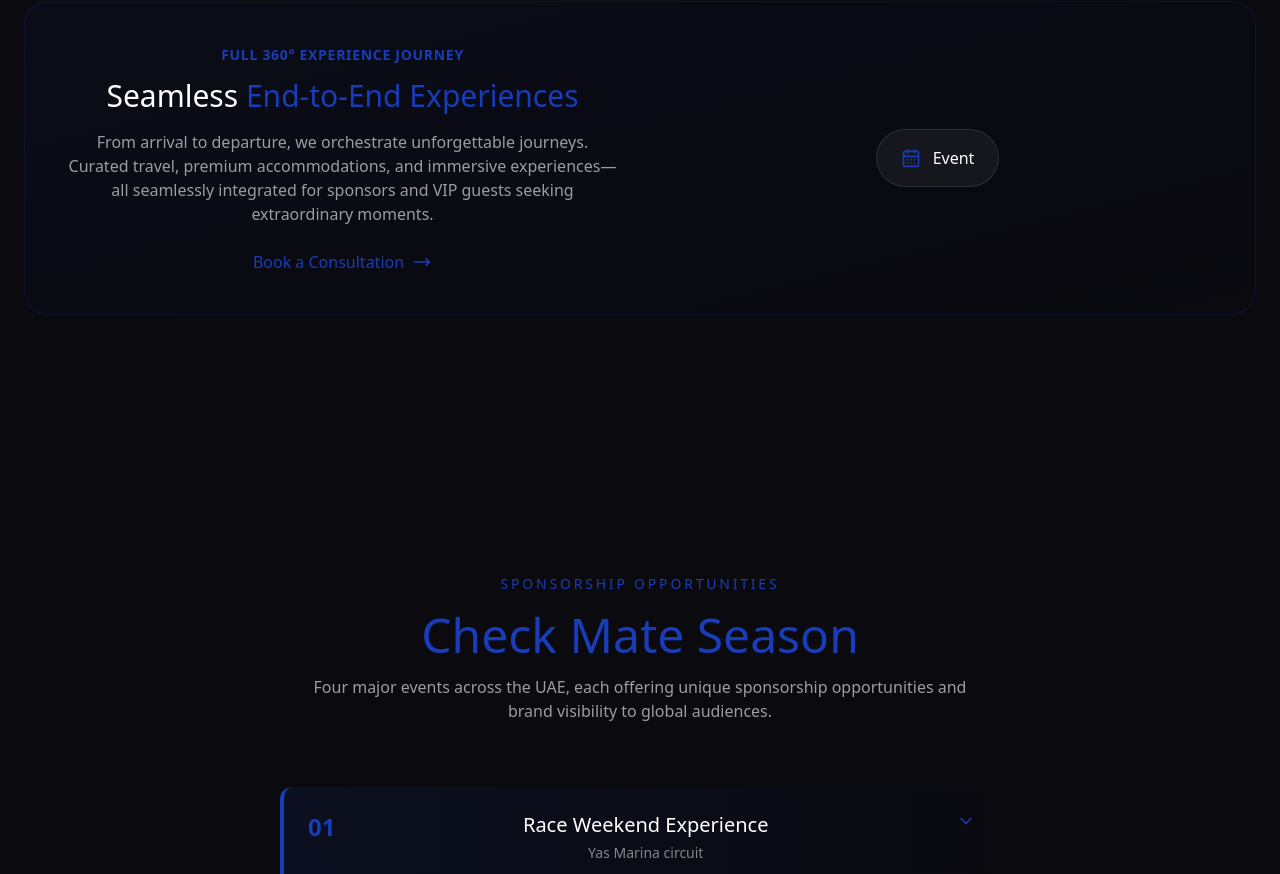
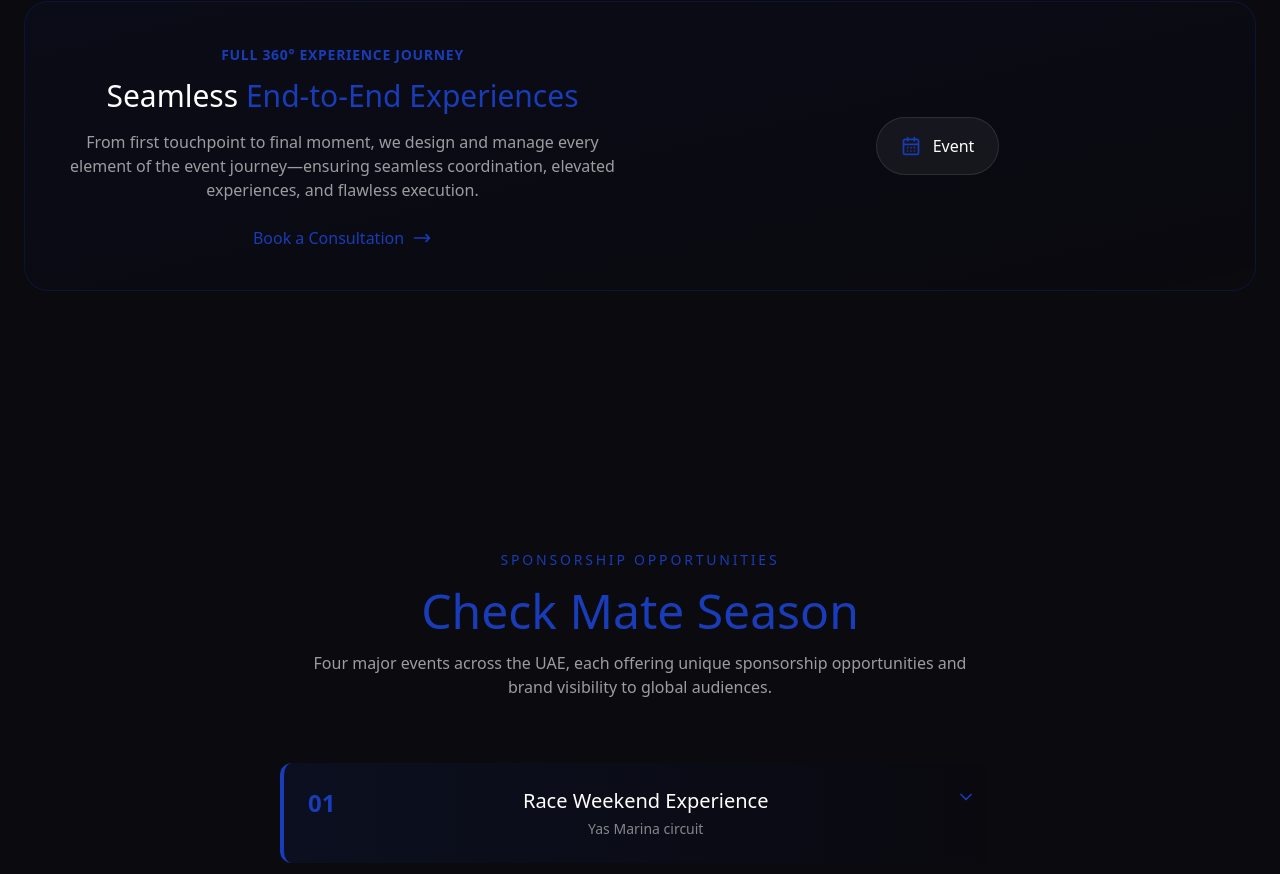
Before and after one commit to checkmate-web/checkmate-landing, a React (Vite) app: page / in a window 1280 px wide. Shown: the part 3655-4529 px from the top of the page. Built offline with nearby package versions, Linux system fonts and the light colour scheme.

Commit message:
Amend the text to be :
From first touchpoint to final moment, we design and manage every element of the event journey—ensuring seamless coordination, elevated experiences, and flawless execution

```diff
--- a/src/components/Services.tsx
+++ b/src/components/Services.tsx
@@ -269,7 +269,7 @@ const Services = ({ isModalOpen, setIsModalOpen, openModal }: ServicesProps) =>
                 <span className="text-blue-800 font-medium">End-to-End Experiences</span>
               </h3>
               <p className="text-white/60 mb-6">
-                From arrival to departure, we orchestrate unforgettable journeys. Curated travel, premium accommodations, and immersive experiences—all seamlessly integrated for sponsors and VIP guests seeking extraordinary moments.
+                From first touchpoint to final moment, we design and manage every element of the event journey—ensuring seamless coordination, elevated experiences, and flawless execution.
               </p>
               <button
                 onClick={openModal}
```
